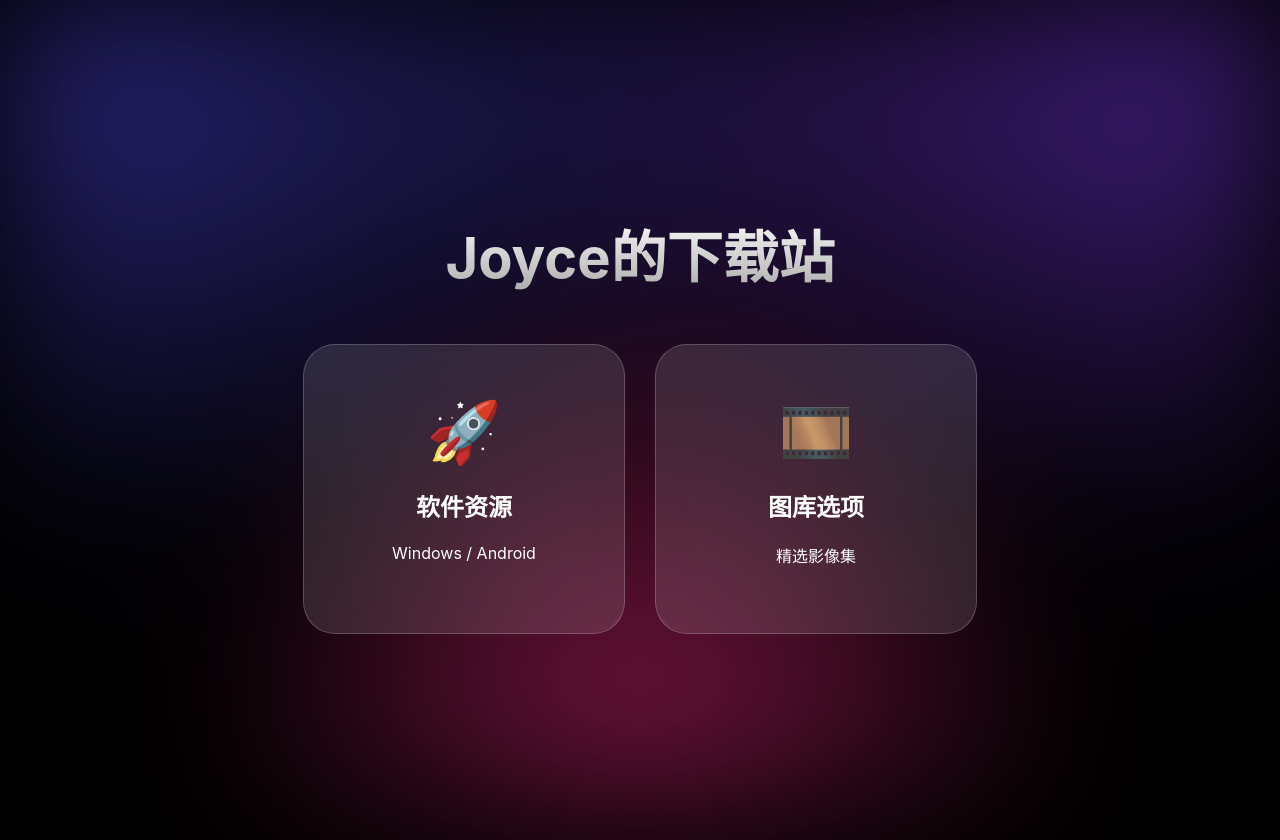
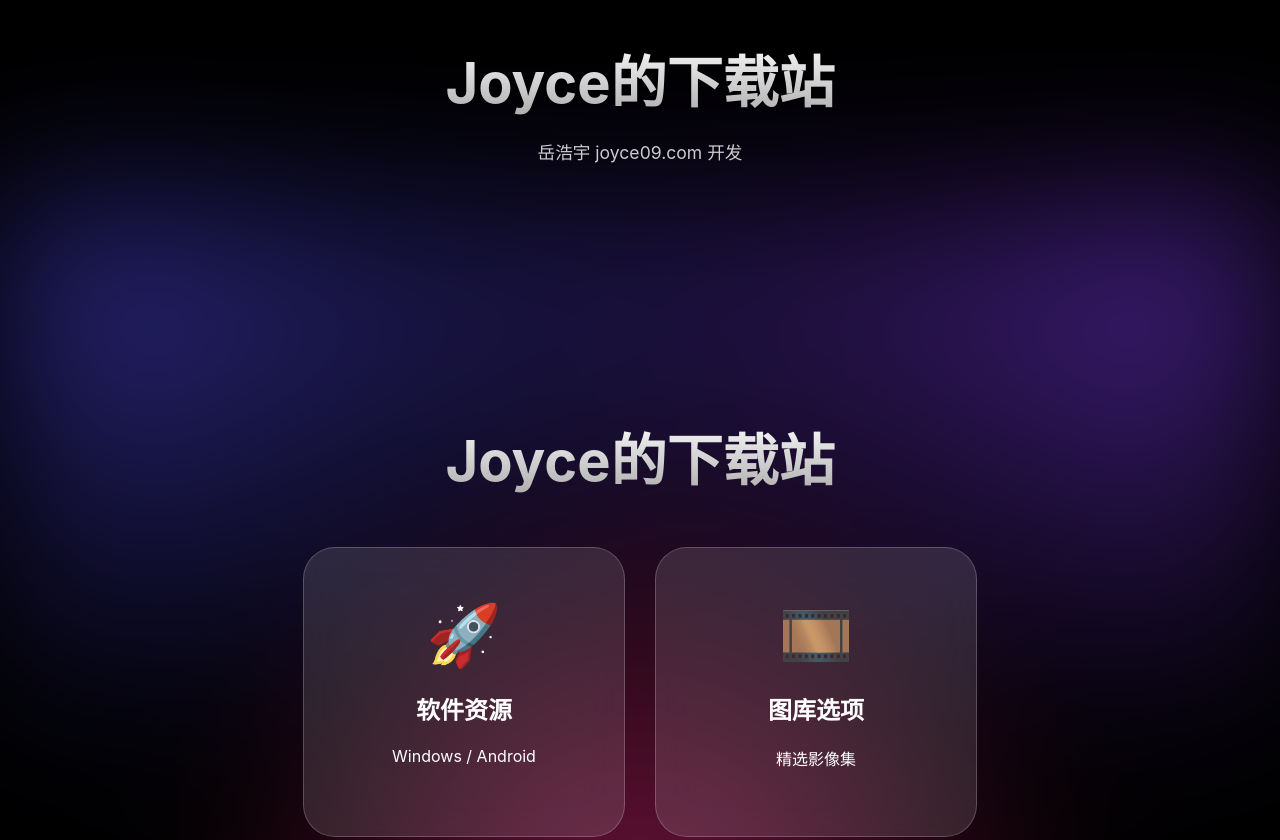
Before and after one commit to Joyce-haoyu/Downloadjoyce09.com, a plain HTML site: page index.html in a window 1280 px wide. Shown: the top 840 px of the page. Before the commit the page ends 800 px from the top, so only its background shows below. Drawn offline with Linux system fonts and the light colour scheme.

Commit message:
Enhance index.html with title and description
Added a main title and a description to the HTML.

```diff
--- a/index.html
+++ b/index.html
@@ -3,7 +3,10 @@
 <head>
     <meta charset="UTF-8">
     <meta name="viewport" content="width=device-width, initial-scale=1.0">
-    <title>Joyce的下载站</title>
+    <h1 class="main-title">Joyce的下载站</h1>
+<p style="text-align: center; color: rgba(255,255,255,0.8); margin-top: -30px; margin-bottom: 40px; font-size: 1.1rem;">
+    岳浩宇 joyce09.com 开发
+</p>
     <link rel="stylesheet" href="style.css">
 </head>
 <body>
```
